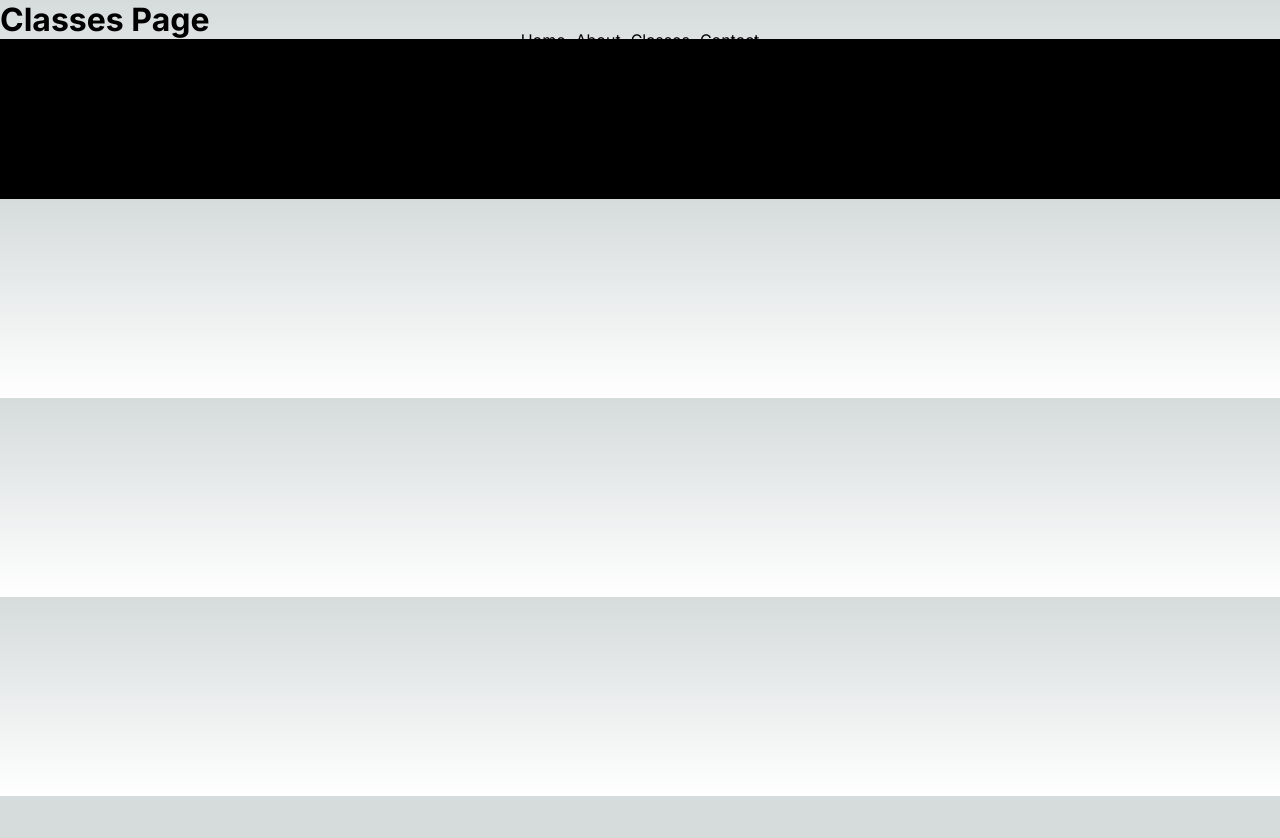
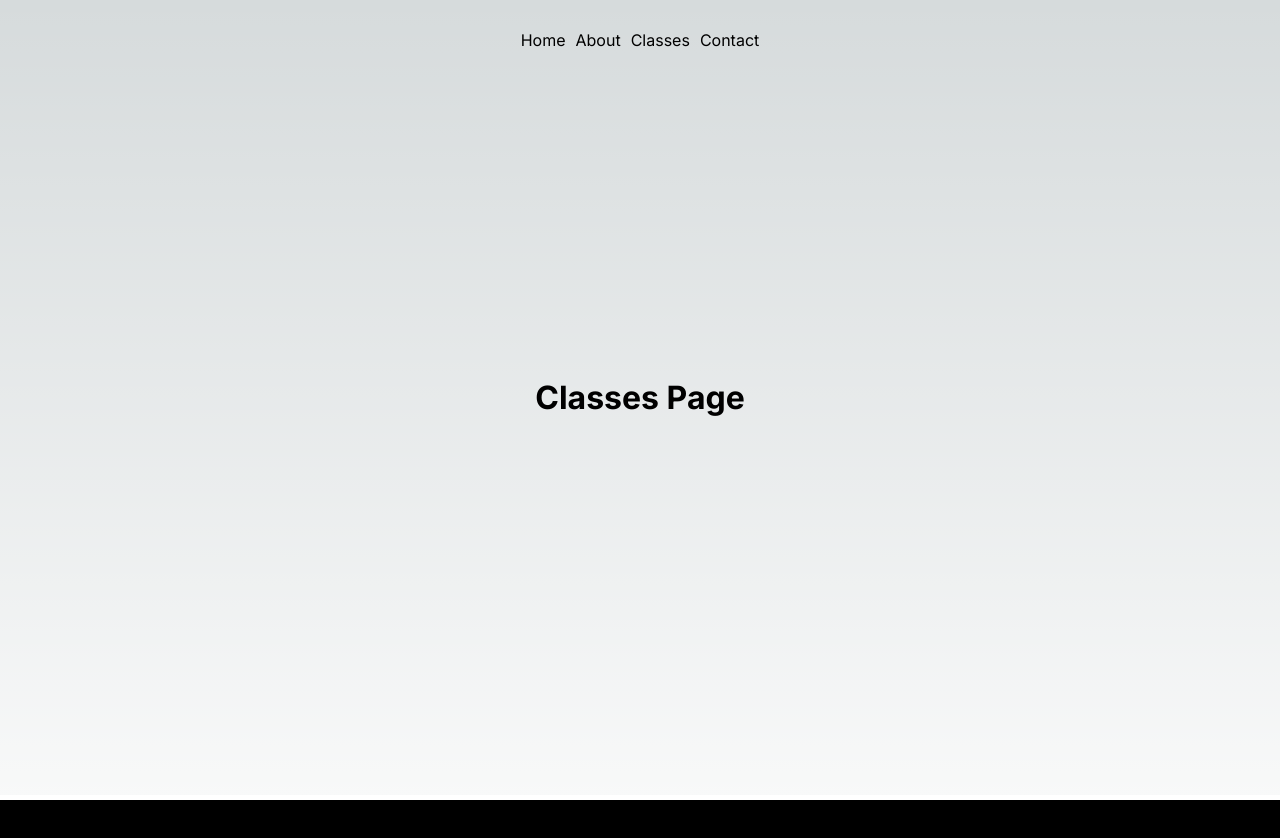
Before and after one commit to Mik20393/blog-app, a Next.js app: page /classes in a window 1280 px wide. Shown: the top 838 px of the page. Before the commit the page ends 800 px from the top, so only its background shows below. Built offline with nearby package versions, Linux system fonts and the light colour scheme.

Commit message:
Adding smooth scrolling

```diff
--- a/src/app/classes/page.js
+++ b/src/app/classes/page.js
@@ -1,7 +1,9 @@
+import styles from "./page.module.css"
+
 export default function ClassesPage() {
     return (
         <>
-            <main>
+            <main className={styles.baseSection}>
                 <h1>Classes Page</h1>
             </main>
         </>
--- /dev/null
+++ b/src/app/classes/page.module.css
@@ -0,0 +1,8 @@
+.baseSection {
+    height: 100vh;
+    width: 100%;
+    display:flex;
+    justify-content: center;
+    align-items: center;
+    border-bottom: 5px solid white
+  }
--- a/src/app/globals.css
+++ b/src/app/globals.css
@@ -79,6 +79,10 @@
   margin: 0;
 }
 
+html {
+  scroll-behavior: smooth;
+}
+
 body {
   color: rgb(var(--foreground-rgb));
   background: linear-gradient(
--- a/src/app/page.js
+++ b/src/app/page.js
@@ -5,7 +5,7 @@ import HeroImage from "@/components/hero-img";
 export default function Home() {
   return (
     <>
-      <section className={styles.baseSection}>
+      <section className={styles.baseSection} id="home">
         <HeroImage />
         <h1>Home Page</h1>
       </section>
--- a/src/app/page.module.css
+++ b/src/app/page.module.css
@@ -5,7 +5,6 @@
   justify-content: center;
   align-items: center;
   border-bottom: 5px solid white
-
 }
 
 /* Enable hover only on non-touch devices */
--- a/src/components/navbar.js
+++ b/src/components/navbar.js
@@ -8,7 +8,7 @@ export default function Navbar() {
             <nav className={styles.navbar}>
                 <div className={styles.container}>
                     <ul className={styles.navList}>
-                        <li className={styles.navLink}><Link href="/">Home</Link></li>
+                        <li className={styles.navLink}><Link href="#home">Home</Link></li>
                         <li className={styles.navLink}><Link href="#about">About</Link></li>
                         <li className={styles.navLink}><Link href="/classes">Classes</Link></li>
                         <li className={styles.navLink}><Link href="#contact">Contact</Link></li>
```
